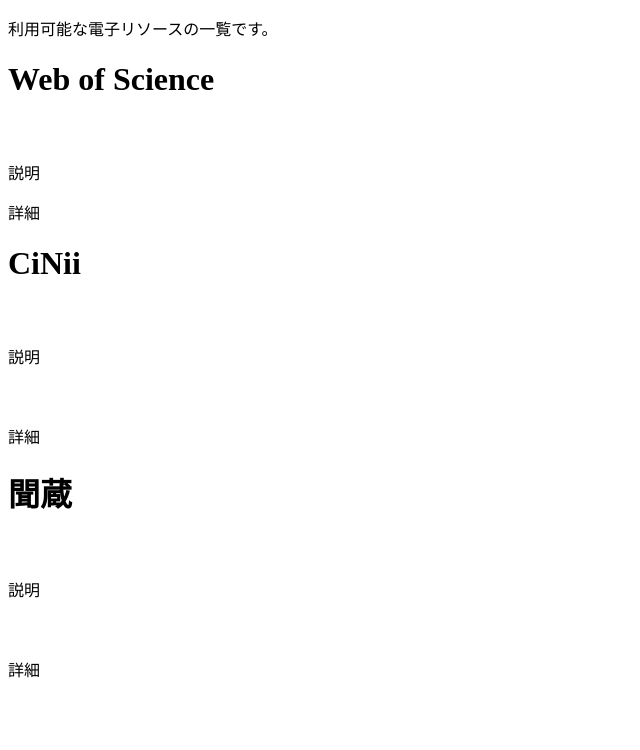
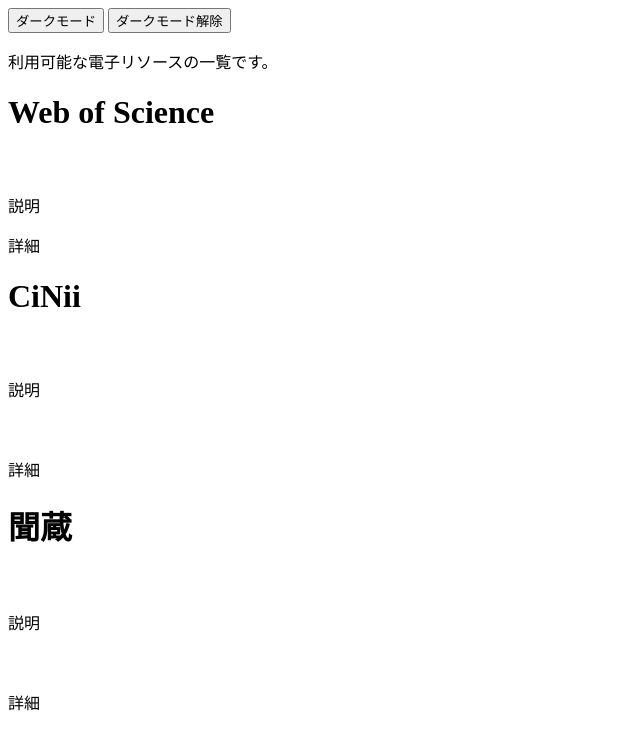
Before and after one commit to mm141/b, a plain HTML site: page index.html in a window 1280 px wide. Shown: the whole page, without its empty margins (0-640 px from the left). Drawn offline with Linux system fonts and the light colour scheme.

Commit message:
index3rd

```diff
--- a/index.html
+++ b/index.html
@@ -6,6 +6,8 @@
     <link rel="stylesheet" href="./css/style.css">
   </head>
   <body>
+    <button onclick="document.querySelector('body').classList.add('dark')">ダークモード</button>
+    <button onclick="document.querySelector('body').classList.remove('dark')">ダークモード解除</button>
    <p>利用可能な電子リソースの一覧です。</p>
    <h1>Web of Science</h1>
    　<p>説明</p>
```
